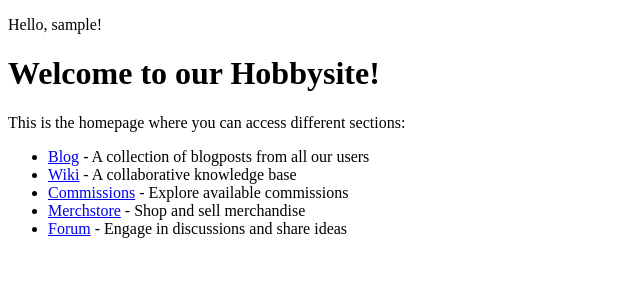
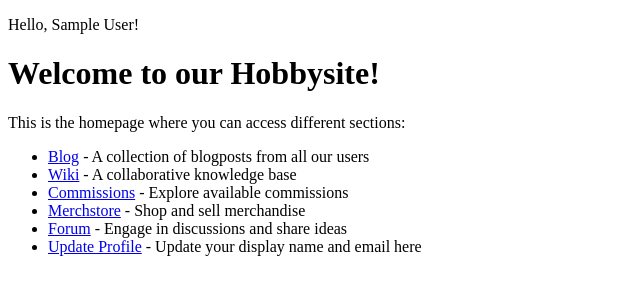
Before and after one commit to tchato-admu/hobbysite-F-21, a Django app: page /homepage/ in a window 1280 px wide. Shown: the part 76-376 px from the top of the page, without its empty margins (0-640 px from the left). Run offline with Django 5.2, Linux system fonts and the light colour scheme; a user stored in the database is signed in; tables that the repository leaves empty hold one stand-in row (values such as "Sample post").

Commit message:
edited homepage, changed registration flow
added link to update user details in homepage, made it so that when registering as a new user, the email and username used will automatically reflect as the email and display name of the profile, respectively

```diff
--- a/hobbysite/templates/homepage.html
+++ b/hobbysite/templates/homepage.html
@@ -4,7 +4,7 @@
 
 <div class="container">
     {% if user.is_authenticated %}
-        <p>Hello, {{ user.username }}!</p>
+        <p>Hello, {{ user.profile.display_name }}!</p>
     {% else %}
         <p>Hello, Stranger!</p>
     {% endif %}
@@ -18,6 +18,7 @@
         <li><a href="{% url 'commissions:commissions_list' %}">Commissions</a> - Explore available commissions</li>
         <li><a href="{% url 'merchstore:list' %}">Merchstore</a> - Shop and sell merchandise</li>
         <li><a href="{% url 'forum:post_list' %}">Forum</a> - Engage in discussions and share ideas</li>
+        <li><a href="{% url 'user_management:user_detail' %}">Update Profile</a> - Update your display name and email here</li>
     </ul>
 </div>
 
--- a/hobbysite/templates/user_detail.html
+++ b/hobbysite/templates/user_detail.html
@@ -1,3 +1,6 @@
+{% extends 'navbar.html' %}
+{% block title %}User Details{% endblock %}
+{% block content %}
 <!DOCTYPE html>
 <html>
 <head>
@@ -11,3 +14,4 @@
     </form>
 </body>
 </html>
+{% endblock %}
--- a/hobbysite/user_management/models.py
+++ b/hobbysite/user_management/models.py
@@ -9,4 +9,4 @@ class Profile(models.Model):
     email_address = models.EmailField()
 
     def __str__(self):
-        return self.user.username
+        return self.display_name
--- a/hobbysite/user_management/urls.py
+++ b/hobbysite/user_management/urls.py
@@ -5,6 +5,6 @@ from .views import UserUpdateView, UserCreateView
 app_name = 'user_management'
 
 urlpatterns = [
-    path('', UserUpdateView.as_view(), name='user_detail'),
+    path('profile/', UserUpdateView.as_view(), name='user_detail'),
     path('registration/', UserCreateView.as_view(), name='user_registration'),
 ]
```
Also changed, not shown: hobbysite/user_management/views.py (+12 -2 lines). Lines whose indentation alone changed are shown as unchanged.
